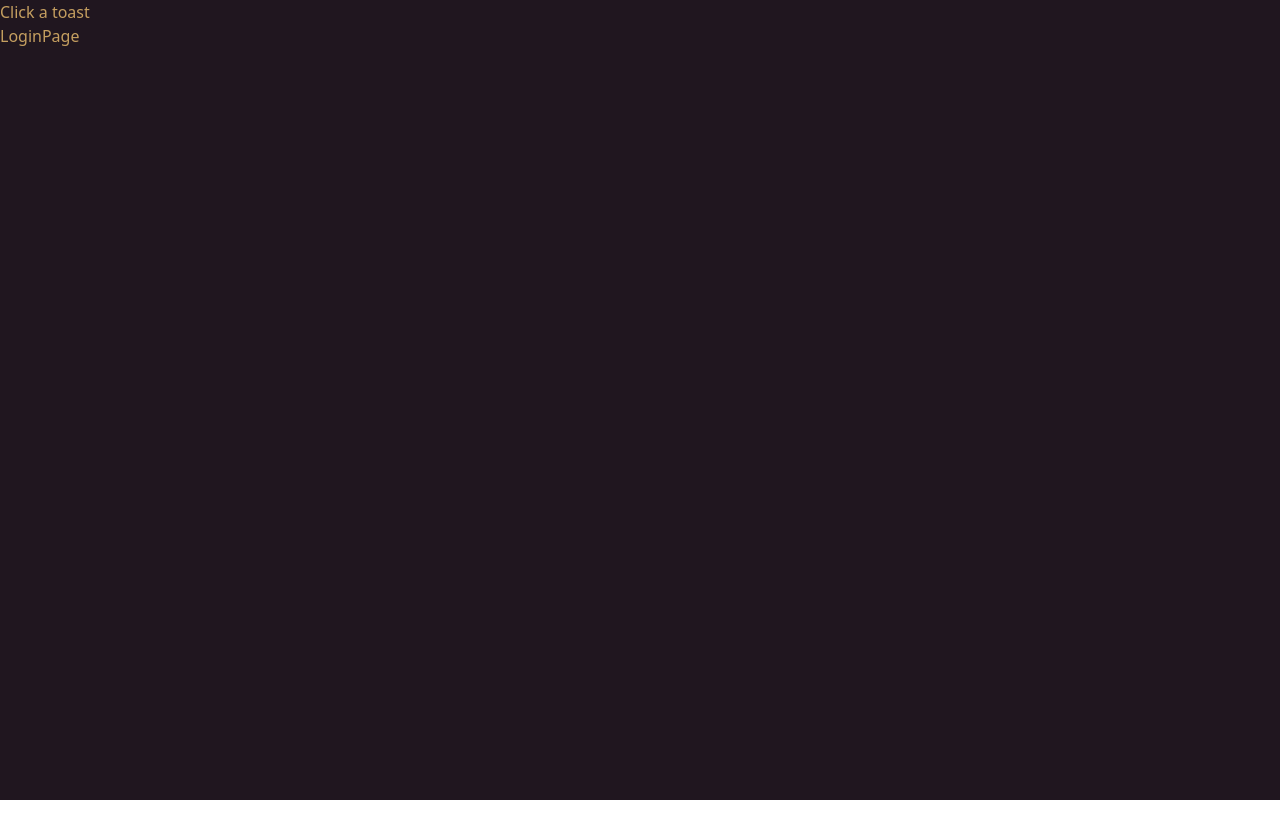
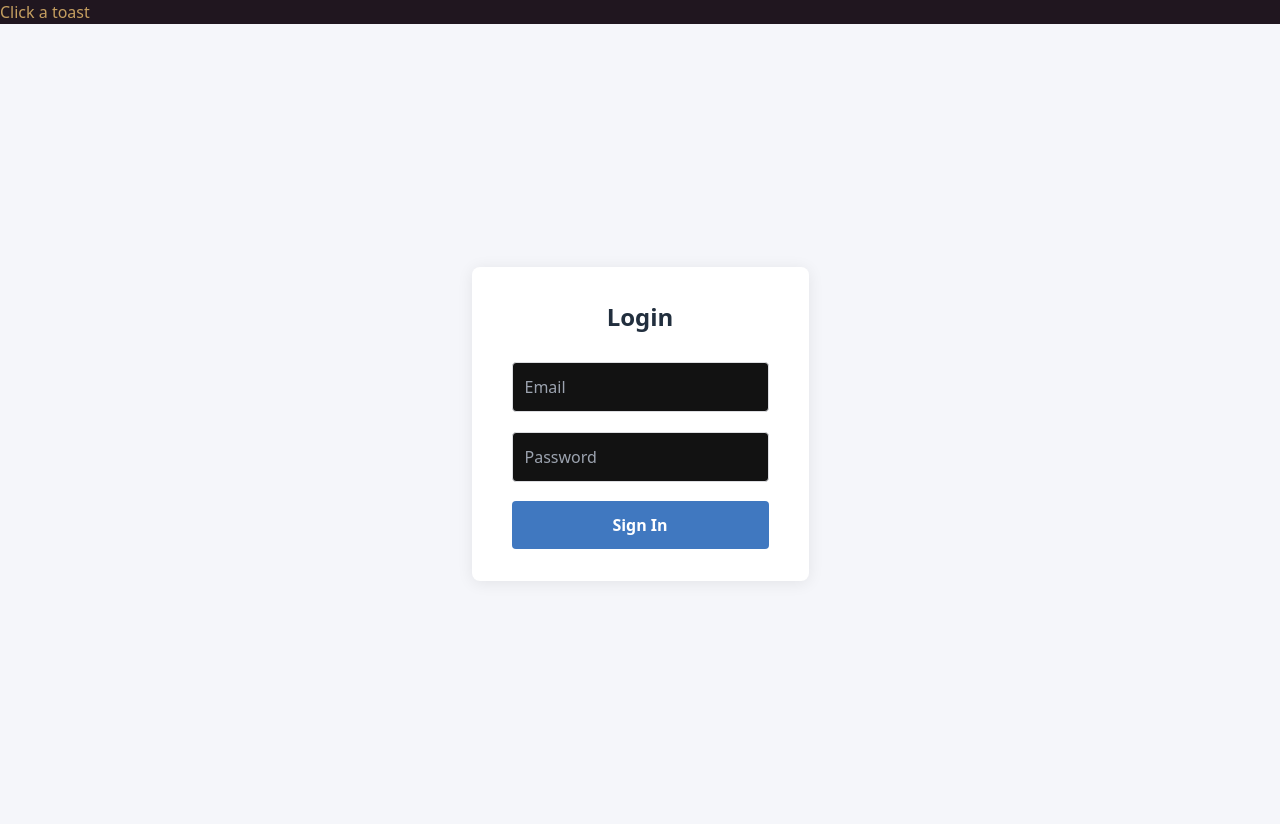
Before and after one commit to T-Rajeev30/MergePad, a React (Vite) app in the folder Frontend/: page /login in a window 1280 px wide. Before the commit the page ends 800 px from the top, so only its background shows below. Built offline with nearby package versions, Linux system fonts and the light colour scheme; no server answers.

Commit message:
feat: implement styled login page with form inputs and submission button

```diff
--- a/Frontend/src/Pages/LoginPage.jsx
+++ b/Frontend/src/Pages/LoginPage.jsx
@@ -1,7 +1,68 @@
 import React from "react";
 
+const styles = {
+  container: {
+    minHeight: "100vh",
+    display: "flex",
+    alignItems: "center",
+    justifyContent: "center",
+    background: "#f5f6fa",
+  },
+  form: {
+    background: "#fff",
+    padding: "2rem 2.5rem",
+    borderRadius: "8px",
+    boxShadow: "0 2px 16px rgba(0,0,0,0.08)",
+    display: "flex",
+    flexDirection: "column",
+    minWidth: "320px",
+    gap: "1.2rem",
+  },
+  input: {
+    padding: "0.75rem",
+    border: "1px solid #dcdde1",
+    borderRadius: "4px",
+    fontSize: "1rem",
+    outline: "none",
+  },
+  button: {
+    padding: "0.75rem",
+    background: "#4078c0",
+    color: "#fff",
+    border: "none",
+    borderRadius: "4px",
+    fontWeight: "bold",
+    fontSize: "1rem",
+    cursor: "pointer",
+    transition: "background 0.2s",
+  },
+  title: {
+    marginBottom: "0.5rem",
+    fontWeight: "bold",
+    fontSize: "1.5rem",
+    color: "#222f3e",
+    textAlign: "center",
+  },
+};
+
 const LoginPage = () => {
-  return <div>LoginPage</div>;
+  return (
+    <div style={styles.container}>
+      <form style={styles.form}>
+        <div style={styles.title}>Login</div>
+        <input style={styles.input} type="email" placeholder="Email" required />
+        <input
+          style={styles.input}
+          type="password"
+          placeholder="Password"
+          required
+        />
+        <button style={styles.button} type="submit">
+          Sign In
+        </button>
+      </form>
+    </div>
+  );
 };
 
 export default LoginPage;
```
